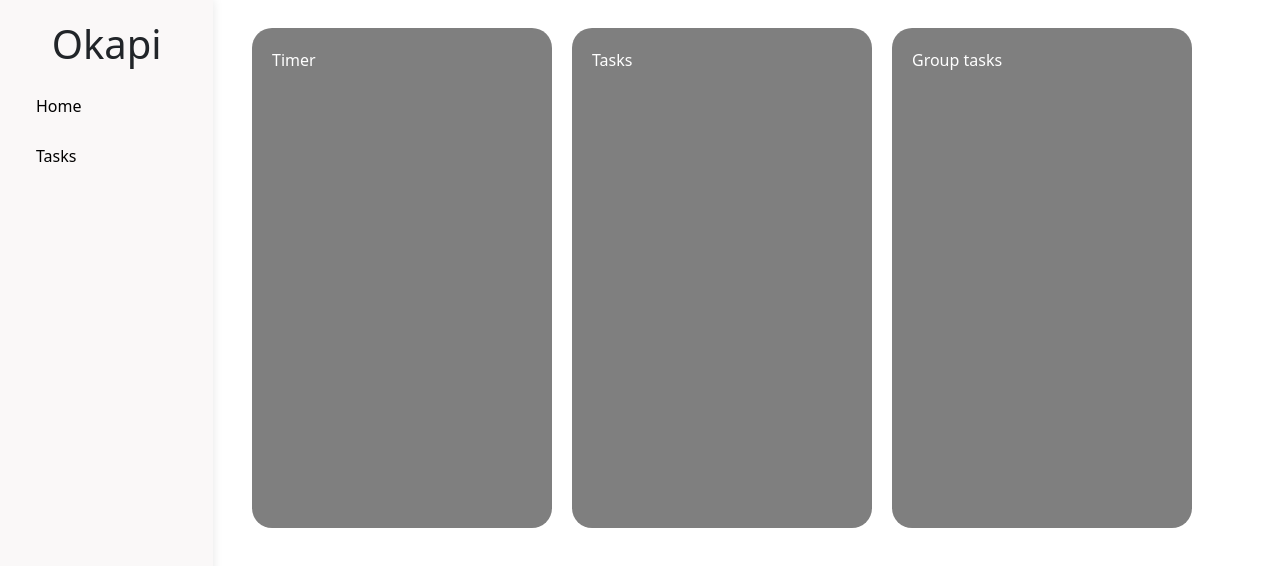
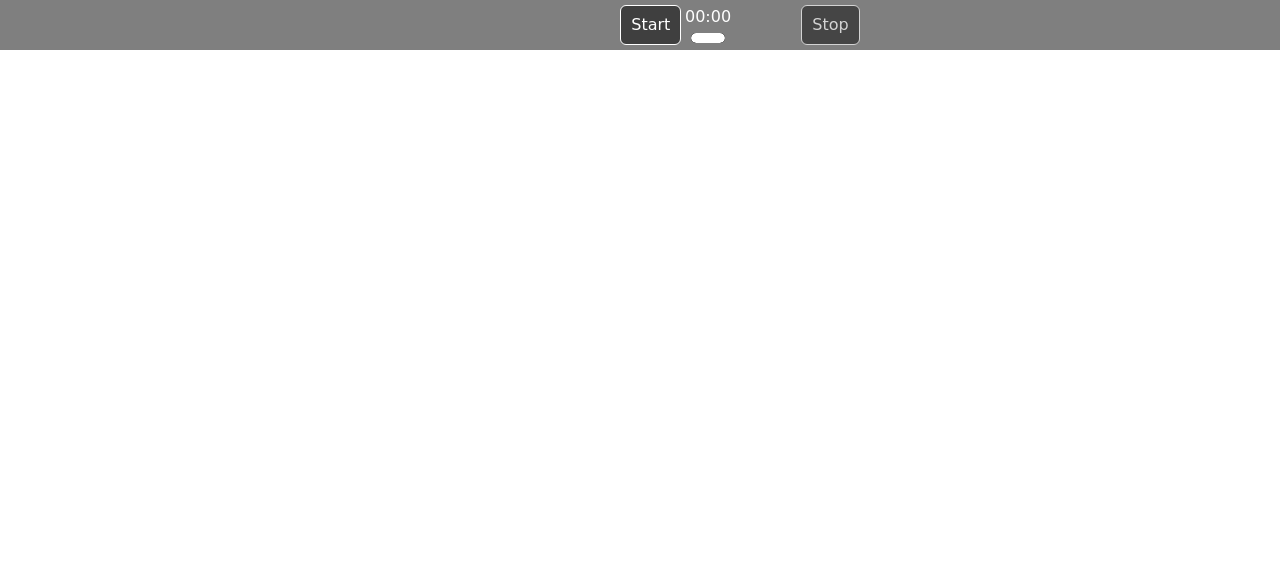
Before and after one commit to AleksandraTremba/WebProject-frontend, a Vue app: page / in a window 1280 px wide. Shown: the top 566 px of the page. Built offline with nearby package versions, Linux system fonts and the light colour scheme.

Commit message:
top timer

```diff
--- a/src/App.vue
+++ b/src/App.vue
@@ -2,6 +2,8 @@
 import LoginForm from './components/LoginForm.vue';
 import RegistrationForm from './components/RegistrationForm.vue';
 import HomePage from './components/HomePage.vue';
+import TopTimer from './components/TopTimer.vue';
+import Sidebar from './components/Sidebar.vue';
 </script>
 
 <template>
@@ -9,7 +11,7 @@ import HomePage from './components/HomePage.vue';
     </header>
     <main>
         <div class="mx-auto p-2" style="width: 280px;">
-            <HomePage />
+            <TopTimer />
         </div>
     </main>
 </template>
--- a/src/components/HomePage.vue
+++ b/src/components/HomePage.vue
@@ -21,8 +21,8 @@
         </nav>
 
         <!-- Page content -->
-        <main role="main" class="col-md-2 ml-sm-auto col-lg-10 px-4 ">
-          <div class="content">
+        <main role="main" class="col-md-2">
+          <div class="d-flex align-items-center">
                <div class="timer-container">
                   <p class="timer">Timer</p>
                 </div>
--- /dev/null
+++ b/src/components/Sidebar.vue
@@ -0,0 +1,59 @@
+<template>
+
+  <div>
+    <div class="container-fluid">
+        <div class="row">
+            <nav class="col-md-2 d-none d-md-block sidebar">
+                <div class="sidebar-sticky">
+                    <ul class="nav flex-column">
+                        <li class="nav-item text-center">
+                            <h1 class="okapi_menu"> Okapi </h1>
+                        </li>
+                        <li class="nav-item">
+                            <a class="nav-link" href="">Home</a>
+                        </li>
+                        <li class="nav-item">
+                            <a class="nav-link" href="">Tasks</a>
+                        </li>
+                    </ul>
+                </div>
+            </nav>
+        </div>
+    </div>
+  </div>
+
+</template>
+
+<script>
+
+</script>
+
+<style>
+.sidebar {
+  position: fixed;
+  top: 0;
+  left: 0;
+  bottom: 0;
+  padding: 20px;
+  background-color: #FAF8F8;
+  box-shadow: 0 0 10px rgba(0, 0, 0, 0.1);
+}
+
+.nav-item {
+  margin-bottom: 10px;
+}
+
+.nav-link {
+  color: black;
+}
+
+.nav-link.active {
+  background-color: #04AA6D;
+  color: white;
+}
+
+.nav-link:hover:not(.active) {
+  background-color: #C7C1BF;
+  color: white;
+}
+</style>
--- /dev/null
+++ b/src/components/TopTimer.vue
@@ -0,0 +1,91 @@
+<template>
+    <div class="fixed-top">
+        <div class="timer-container">
+            <div class="d-flex justify-content-center">
+                <div class="content">
+                  <button class="btn btn-primary" @click="startTimer" :disabled="isRunning">Start</button>
+                    <div class="timer-progress">
+                      <div class="col-4 d-flex justify-content-center">
+                        <p class="timer mb-1"> 00:00 </p>
+                      </div>
+                      <div class="second-progress col-4 d-flex justify-content-center">
+                      <div class="progress-bar">
+                      <div class="progress" :style="{ width: (timer/ initialTimer) * 100 + '%' }"></div>
+                      </div>
+                      </div>
+                    </div>
+                  <button class="btn btn-primary" @click="stopTimer" :disabled="!isRunning">Stop</button>
+                </div>
+            </div>
+        </div>
+    </div>
+</template>
+
+<script>
+</script>
+
+<style>
+.timer-container {
+    background-color: rgba(0, 0, 0, 0.5);
+    border-radius: 0;
+    margin-top: 0px;
+    height: 50px;
+    padding: 5px;
+    min-width: 100%;
+    }
+
+.timer {
+  color: white;
+  font-family: "Comic Sans MS";
+  font-size: 100%;
+}
+
+.btn {
+ background-color: rgba(0, 0, 0, 0.5);
+  border-color: white;
+  color: white;
+  margin: 0 10px;
+  padding: 1px 10px;
+  height: 40px;
+   font-family: "Comic Sans MS";
+
+}
+
+.btn:hover {
+  background-color: rgba(0, 0, 0, 0.7);
+  border-color: white;
+  color: white;
+}
+
+.btn:disabled {
+  background-color: rgba(0, 0, 0, 0.7);
+  border-color: white;
+  color: white;
+}
+
+.progress-bar {
+  height: 10px;
+  width: 500px;
+  background-color: black;
+  border-radius: 5px;
+}
+
+.progress {
+  height: 100%;
+  background-color: white;
+  border-radius: 5px;
+  transition: width 1s linear;
+}
+
+.content {
+    flex-direction: row;
+}
+
+.timer-progress {
+    flex-direction: column;
+    width: 100px;
+}
+.row {
+  --bs-gutter-x: 0mm;
+}
+</style>
```
